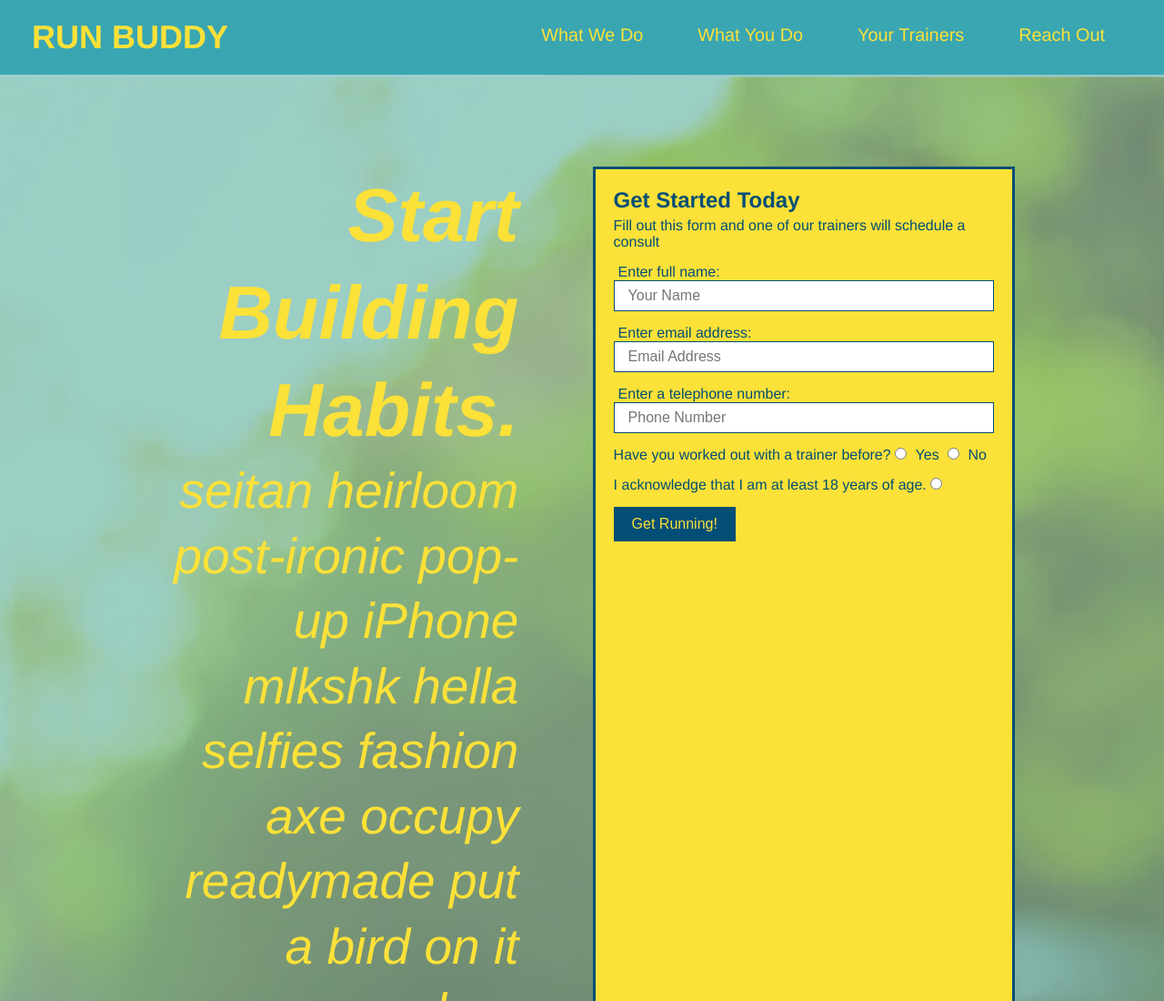
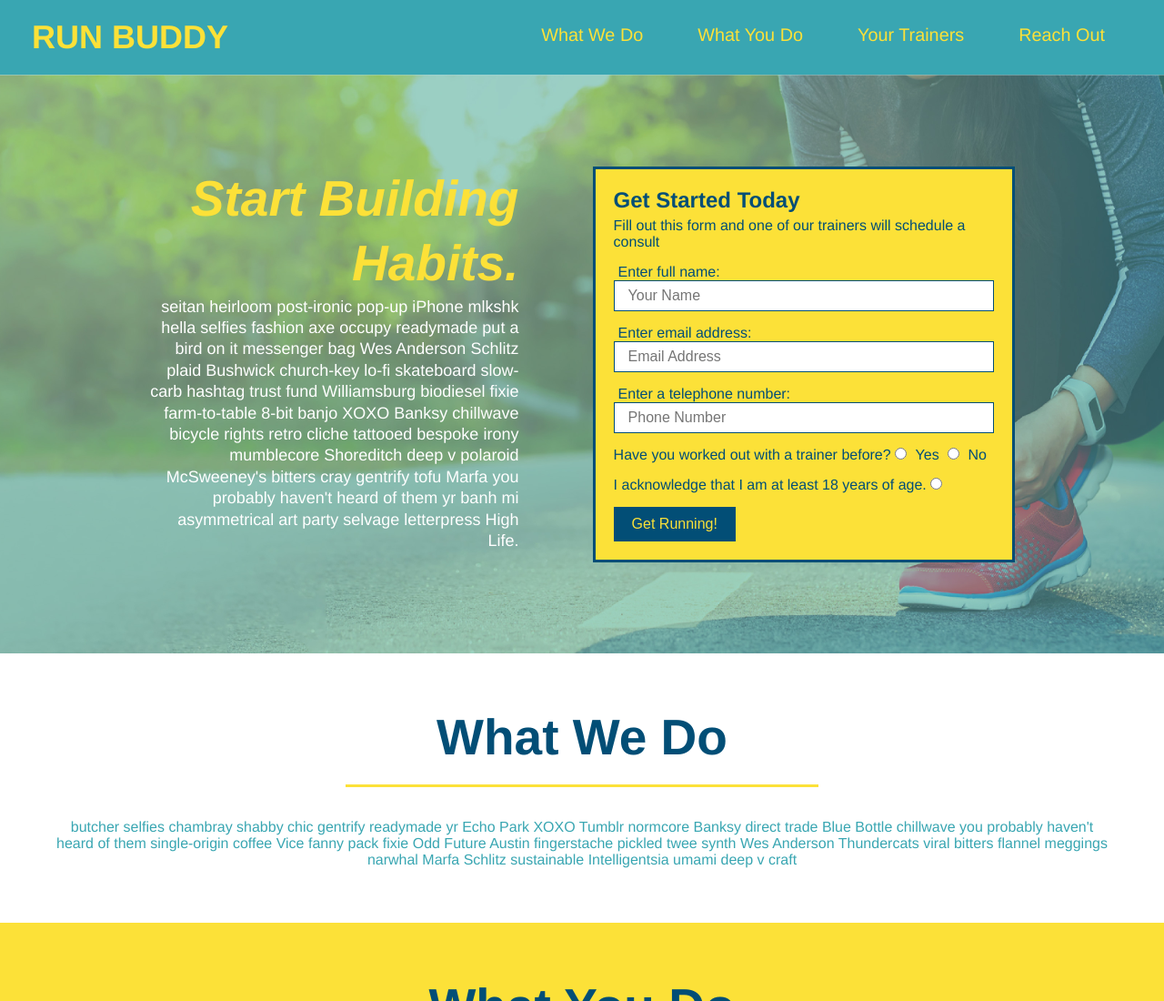
Before and after one commit to KBarrer/run-buddy, a plain HTML site: page index.html in a window 1280 px wide. Shown: the top 1100 px of the page at 91% size. Drawn offline with Linux system fonts and the light colour scheme.

Commit message:
fixed flexbox on hero

```diff
--- a/assets/css/style.css
+++ b/assets/css/style.css
@@ -103,7 +103,7 @@ section {
     line-height: 1.3;
 }
 
-.hero-cta {
+.hero-cta h2 {
     font-style: italic;
     font-size: 55px;
     color: #fce138;
```
